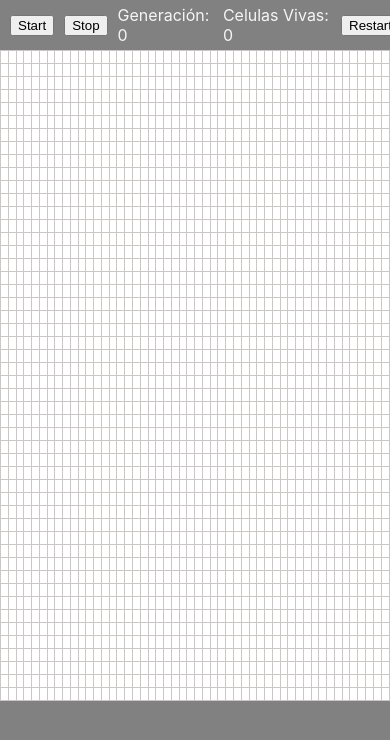
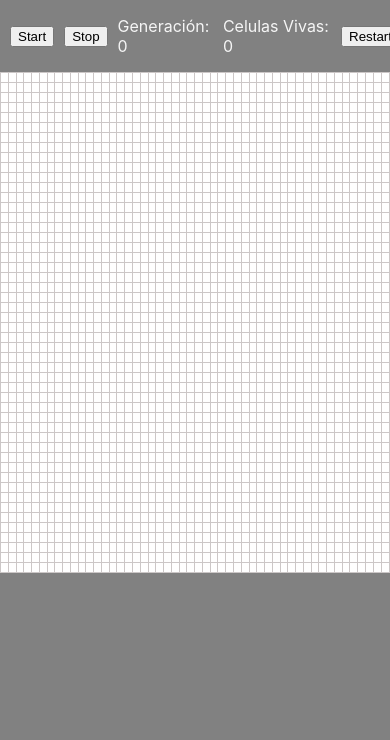
Before and after one commit to SantiagoNunezSelem/GameOfLife, a React (Create React App) app: page / in a window 390 px wide. Shown: the top 740 px of the page. Built offline with nearby package versions, Linux system fonts and the light colour scheme.

Commit message:
responsive beta

```diff
--- a/src/stylesheets/GameOfLife.css
+++ b/src/stylesheets/GameOfLife.css
@@ -6,13 +6,22 @@ body {
     display: flex;
     align-items: center;
     width: 100%;
-    height: 30px;
+    min-height: 30px;
     gap:10px;
-    margin: 10px;
+    margin: 0px 10px;
+}
+
+#info-container button,p{
+    width: auto;
+    height: auto;
 }
 
 .text-info {
     color:rgb(245, 245, 245);
+}
+
+#board-container {
+    overflow-x: auto;
 }
 
 table {
@@ -30,3 +39,10 @@ td {
 #board-container td.alive {
     background-color: rgb(71, 71, 71);
 }
+
+@media (max-width:520px){
+    td {
+        width: 7px;
+        height: 7px;
+    }
+}
```
